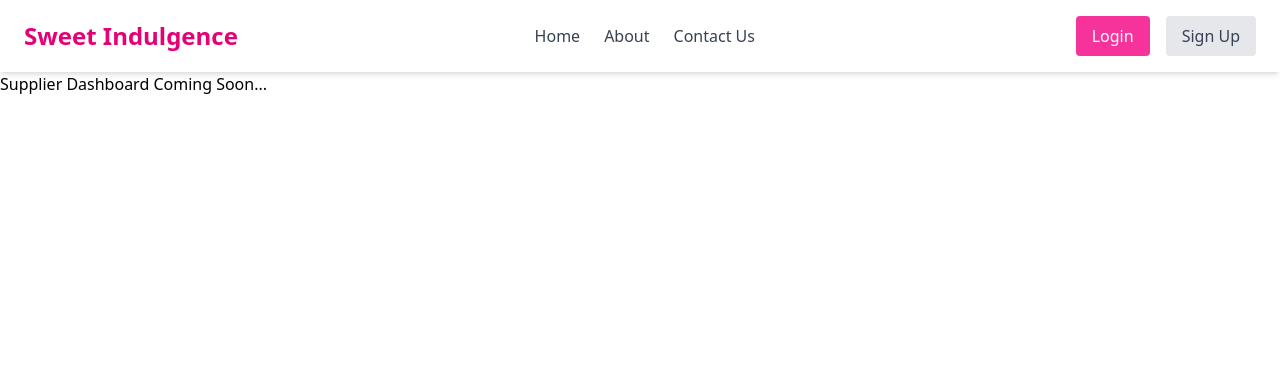
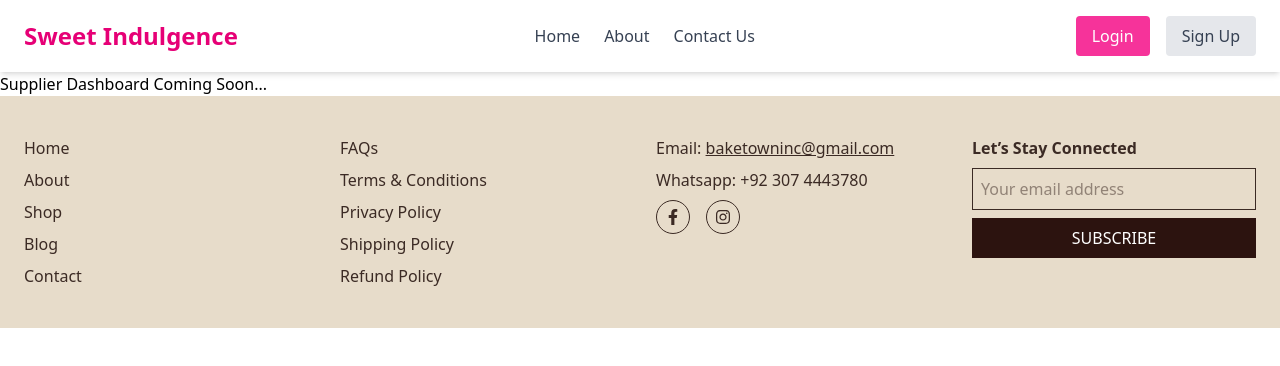
Before and after one commit to Mahboobiqbal/Sweet_Indulgence, a React (Vite) app: page /supplier-dashboard in a window 1280 px wide. Shown: the top 366 px of the page. Built offline with nearby package versions, Linux system fonts and the light colour scheme.

Commit message:
Footer update

```diff
--- a/package.json
+++ b/package.json
@@ -11,8 +11,10 @@
   },
   "dependencies": {
     "@tailwindcss/vite": "^4.1.7",
+    "lucide-react": "^0.511.0",
     "react": "^19.1.0",
     "react-dom": "^19.1.0",
+    "react-icons": "^5.5.0",
     "react-router-dom": "^7.6.1",
     "tailwindcss": "^4.1.7"
   },
--- a/src/App.jsx
+++ b/src/App.jsx
@@ -8,6 +8,7 @@ import StoreCreationPage from "./Components/StoreCreationpage";
 import AboutPage from "./Components/About";
 import ContactUsPage from "./Components/ContactUs";
 import StoreDetailsPage from "./Components/Storedetailspage";
+import Footer from "./Components/Footer";
 const App = () => {
   return (
     <Router>
@@ -26,6 +27,7 @@ const App = () => {
           element={<div>Supplier Dashboard Coming Soon...</div>}
         />
       </Routes>
+      <Footer />
     </Router>
   );
 };
--- /dev/null
+++ b/src/Components/Footer.jsx
@@ -0,0 +1,66 @@
+import React from "react";
+import { FaFacebookF, FaInstagram } from "react-icons/fa";
+
+const Footer = () => {
+  return (
+    <footer className="bg-[#e7dcca] text-[#3b2a24] py-10 px-6">
+      <div className="max-w-7xl mx-auto grid grid-cols-1 md:grid-cols-4 gap-8">
+        {/* Left Links */}
+        <div>
+          <ul className="space-y-2">
+            <li>Home</li>
+            <li>About</li>
+            <li>Shop</li>
+            <li>Blog</li>
+            <li>Contact</li>
+          </ul>
+        </div>
+
+        {/* Middle Links */}
+        <div>
+          <ul className="space-y-2">
+            <li>FAQs</li>
+            <li>Terms & Conditions</li>
+            <li>Privacy Policy</li>
+            <li>Shipping Policy</li>
+            <li>Refund Policy</li>
+          </ul>
+        </div>
+
+        {/* Contact Info */}
+        <div className="space-y-2">
+          <p>
+            Email:{" "}
+            <a href="mailto:baketowninc@gmail.com" className="underline">
+              baketowninc@gmail.com
+            </a>
+          </p>
+          <p>Whatsapp: +92 307 4443780</p>
+          <div className="flex space-x-4 mt-2">
+            <a href="#" className="p-2 border rounded-full">
+              <FaFacebookF />
+            </a>
+            <a href="#" className="p-2 border rounded-full">
+              <FaInstagram />
+            </a>
+          </div>
+        </div>
+
+        {/* Newsletter */}
+        <div>
+          <h3 className="font-semibold mb-2">Let’s Stay Connected</h3>
+          <input
+            type="email"
+            placeholder="Your email address"
+            className="w-full p-2 border mb-2"
+          />
+          <button className="w-full bg-[#2c130f] text-white py-2 hover:bg-[#3b1c18]">
+            SUBSCRIBE
+          </button>
+        </div>
+      </div>
+    </footer>
+  );
+};
+
+export default Footer;
```
Also changed, not shown: 1 other file (tests, documents, lock files or other folders).
